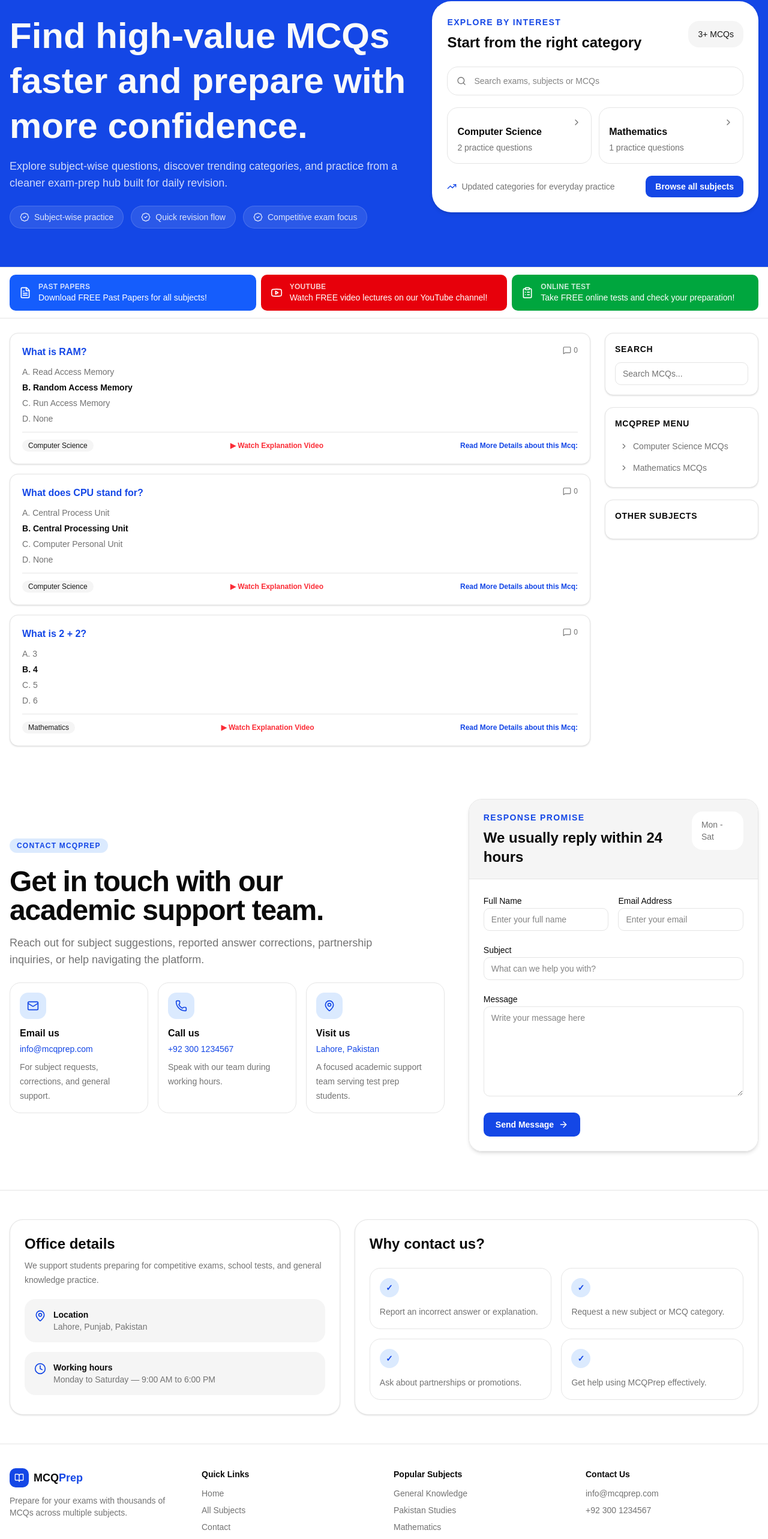
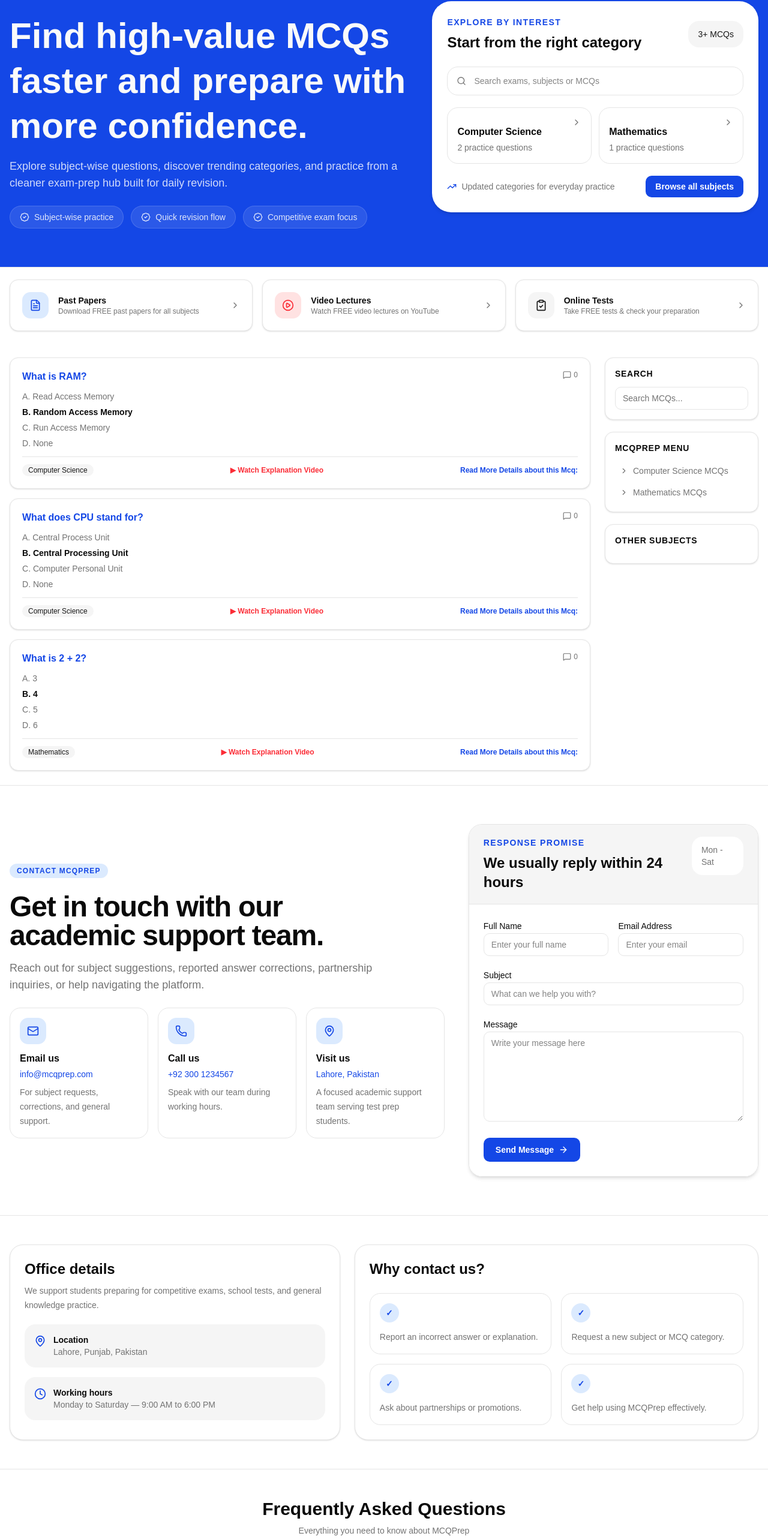
Before and after one commit to JMMAwais/SmartGuideMCQs, a React (Vite) app: page / in a window 1280 px wide. Shown: the part 201-2767 px from the top of the page at 60% size. Built offline with nearby package versions, Linux system fonts and the light colour scheme.

Commit message:
added FAQ in Home

```diff
--- /dev/null
+++ b/src/components/FAQ.jsx
@@ -0,0 +1,90 @@
+import { useState } from "react";
+import { ChevronDown } from "lucide-react";
+
+const faqs = [
+  {
+    question: "Is MCQPrep completely free to use?",
+    answer:
+      "Yes! MCQPrep is 100% free. You can access all MCQs, past papers, and practice tests without any registration or payment.",
+  },
+  {
+    question: "How often are new MCQs added?",
+    answer:
+      "We update our question bank regularly with fresh MCQs across all subjects. New questions are added weekly to keep your preparation up to date.",
+  },
+  {
+    question: "Which competitive exams does MCQPrep cover?",
+    answer:
+      "MCQPrep covers a wide range of competitive exams including CSS, PMS, NTS, PPSC, FPSC, and other federal and provincial-level tests in Pakistan.",
+  },
+  {
+    question: "Can I submit my own MCQs?",
+    answer:
+      "Absolutely! We encourage contributions from educators and students. Use the 'Submit MCQ' option to share your questions. Each submission is reviewed before being published.",
+  },
+  {
+    question: "How do I know which answer is correct?",
+    answer:
+      "The correct answer is highlighted in bold for every MCQ. You can also visit individual subject pages for detailed explanations where available.",
+  },
+  {
+    question: "Do I need to create an account?",
+    answer:
+      "No account is needed to browse and practice MCQs. Simply visit the site and start practicing right away.",
+  },
+];
+
+function FAQ() {
+  const [openIndex, setOpenIndex] = useState(null);
+
+  const toggle = (index) => {
+    setOpenIndex(openIndex === index ? null : index);
+  };
+
+  return (
+    <section className="border-t border-border bg-card">
+      <div className="container mx-auto px-4 py-12">
+        <div className="mx-auto max-w-3xl">
+
+          <div className="mb-8 text-center">
+            <h2 className="text-2xl font-bold text-foreground sm:text-3xl">
+              Frequently Asked Questions
+            </h2>
+            <p className="mt-2 text-sm text-muted-foreground">
+              Everything you need to know about MCQPrep
+            </p>
+          </div>
+
+          <div className="w-full divide-y divide-border">
+            {faqs.map((faq, index) => (
+              <div key={index} className="py-1">
+
+                <button
+                  onClick={() => toggle(index)}
+                  className="flex w-full items-center justify-between py-4 text-left text-base font-semibold text-foreground hover:text-primary transition-colors"
+                >
+                  {faq.question}
+                  <ChevronDown
+                    className={`h-4 w-4 shrink-0 text-muted-foreground transition-transform duration-200 ${
+                      openIndex === index ? "rotate-180" : ""
+                    }`}
+                  />
+                </button>
+
+                {openIndex === index && (
+                  <div className="pb-4 text-sm leading-relaxed text-muted-foreground">
+                    {faq.answer}
+                  </div>
+                )}
+
+              </div>
+            ))}
+          </div>
+
+        </div>
+      </div>
+    </section>
+  );
+}
+
+export default FAQ;
--- a/src/pages/Index.jsx
+++ b/src/pages/Index.jsx
@@ -1,19 +1,38 @@
+import { useState } from "react";
 import { Link } from "react-router-dom";
 import { subjects } from "../data/mcqData";
 import Header from "../components/Header";
 import Footer from "../components/Footer";
-import PromoBanner from "../components/PromoBanner";
 import ContactSection from "../components/ContactSection";
-import { BadgeCheck, ChevronRight, MessageSquare, Search, Sparkles, TrendingUp } from "lucide-react";
+import FAQ from "../components/FAQ";
+import {
+  BadgeCheck, ChevronRight, ChevronLeft, FileText, MessageSquare,
+  PlayCircle, Search, Sparkles, TrendingUp, ClipboardCheck
+} from "lucide-react";
+
+const MCQS_PER_PAGE = 10;
 
 function Index() {
+  const [currentPage, setCurrentPage] = useState(1);
+
   const allMcqs = subjects.flatMap((s) =>
     s.mcqs.map((mcq) => ({ ...mcq, subjectName: s.name, subjectId: s.id }))
+  );
+
+  const totalPages = Math.ceil(allMcqs.length / MCQS_PER_PAGE);
+  const paginatedMcqs = allMcqs.slice(
+    (currentPage - 1) * MCQS_PER_PAGE,
+    currentPage * MCQS_PER_PAGE
   );
 
   const mainSubs = subjects.filter((s) => s.category === "main");
   const otherSubs = subjects.filter((s) => s.category === "other");
   const featuredSubjects = mainSubs.slice(0, 6);
+
+  const handlePageChange = (page) => {
+    setCurrentPage(page);
+    window.scrollTo({ top: 0, behavior: "smooth" });
+  };
 
   return (
     <div className="min-h-screen bg-background">
@@ -60,11 +79,7 @@ function Index() {
             </div>
 
             <div className="flex flex-wrap gap-3 text-sm text-white/85">
-              {[
-                "Subject-wise practice",
-                "Quick revision flow",
-                "Competitive exam focus",
-              ].map((item) => (
+              {["Subject-wise practice", "Quick revision flow", "Competitive exam focus"].map((item) => (
                 <div key={item} className="inline-flex items-center gap-2 rounded-full border border-white/15 bg-white/10 px-4 py-2">
                   <BadgeCheck className="h-4 w-4" />
                   {item}
@@ -124,7 +139,7 @@ function Index() {
               </div>
               <Link
                 to="/subjects"
-                className="rounded-lg bg-primary px-4 py-2 text-sm font-semibold text-white hover:opacity-90 transition-opacity"
+                className="rounded-lg bg-primary px-4 py-2 text-sm font-semibold text-white hover:opacity-90 transition-opacity text-center"
               >
                 Browse all subjects
               </Link>
@@ -134,15 +149,61 @@ function Index() {
         </div>
       </section>
 
-      {/* Promo Banner */}
-      <PromoBanner />
+      {/* Quick Access Banners */}
+      <section className="container mx-auto px-4 py-5">
+        <div className="grid gap-4 sm:grid-cols-3">
+
+          <a
+            href="#"
+            className="group flex items-center gap-4 rounded-xl border border-border bg-card px-5 py-5 shadow transition-all hover:-translate-y-0.5 hover:shadow-md"
+          >
+            <div className="flex h-11 w-11 shrink-0 items-center justify-center rounded-xl bg-blue-100">
+              <FileText className="h-5 w-5 text-primary" />
+            </div>
+            <div>
+              <p className="text-sm font-bold text-foreground">Past Papers</p>
+              <p className="text-xs text-muted-foreground">Download FREE past papers for all subjects</p>
+            </div>
+            <ChevronRight className="ml-auto h-4 w-4 text-muted-foreground transition-transform group-hover:translate-x-1" />
+          </a>
+              <a
+
+            href="#"
+            className="group flex items-center gap-4 rounded-xl border border-border bg-card px-5 py-5 shadow transition-all hover:-translate-y-0.5 hover:shadow-md"
+          >
+            <div className="flex h-11 w-11 shrink-0 items-center justify-center rounded-xl bg-red-100">
+              <PlayCircle className="h-5 w-5 text-red-500" />
+            </div>
+            <div>
+              <p className="text-sm font-bold text-foreground">Video Lectures</p>
+              <p className="text-xs text-muted-foreground">Watch FREE video lectures on YouTube</p>
+            </div>
+            <ChevronRight className="ml-auto h-4 w-4 text-muted-foreground transition-transform group-hover:translate-x-1" />
+          </a>
+
+          <a
+            href="#"
+            className="group flex items-center gap-4 rounded-xl border border-border bg-card px-5 py-5 shadow transition-all hover:-translate-y-0.5 hover:shadow-md"
+          >
+            <div className="flex h-11 w-11 shrink-0 items-center justify-center rounded-xl bg-secondary">
+              <ClipboardCheck className="h-5 w-5 text-secondary-foreground" />
+            </div>
+            <div>
+              <p className="text-sm font-bold text-foreground">Online Tests</p>
+              <p className="text-xs text-muted-foreground">Take FREE tests & check your preparation</p>
+            </div>
+            <ChevronRight className="ml-auto h-4 w-4 text-muted-foreground transition-transform group-hover:translate-x-1" />
+          </a>
+
+        </div>
+      </section>
 
       {/* Main Content */}
       <div className="container mx-auto flex gap-6 px-4 py-6">
 
         <main className="min-w-0 flex-1">
           <div className="flex flex-col gap-4">
-            {allMcqs.map((mcq) => (
+            {paginatedMcqs.map((mcq) => (
               <article
                 key={`${mcq.subjectId}-${mcq.id}`}
                 className="rounded-xl border border-border bg-card p-5 shadow transition-shadow hover:shadow-md"
@@ -198,6 +259,43 @@ function Index() {
               </article>
             ))}
           </div>
+
+          {/* Pagination */}
+          {totalPages > 1 && (
+            <div className="mt-6 flex items-center justify-center gap-2">
+
+              <button
+                onClick={() => handlePageChange(currentPage - 1)}
+                disabled={currentPage === 1}
+                className="flex items-center gap-1 rounded-lg border border-border px-3 py-2 text-sm font-medium hover:bg-secondary disabled:opacity-50 disabled:cursor-not-allowed"
+              >
+                <ChevronLeft className="h-4 w-4" /> Previous
+              </button>
+
+              {Array.from({ length: totalPages }, (_, i) => i + 1).map((page) => (
+                <button
+                  key={page}
+                  onClick={() => handlePageChange(page)}
+                  className={`rounded-lg px-3 py-2 text-sm font-medium transition-colors ${
+                    page === currentPage
+                      ? "bg-primary text-white"
+                      : "border border-border hover:bg-secondary"
+                  }`}
+                >
+                  {page}
+                </button>
+              ))}
+
+              <button
+                onClick={() => handlePageChange(currentPage + 1)}
+                disabled={currentPage === totalPages}
+                className="flex items-center gap-1 rounded-lg border border-border px-3 py-2 text-sm font-medium hover:bg-secondary disabled:opacity-50 disabled:cursor-not-allowed"
+              >
+                Next <ChevronRight className="h-4 w-4" />
+              </button>
+
+            </div>
+          )}
         </main>
 
         {/* Sidebar */}
@@ -255,8 +353,9 @@ function Index() {
       </div>
 
       {/* Contact Section */}
+       <hr></hr>
       <ContactSection />
-
+         <FAQ />
       <Footer />
     </div>
   );
```
